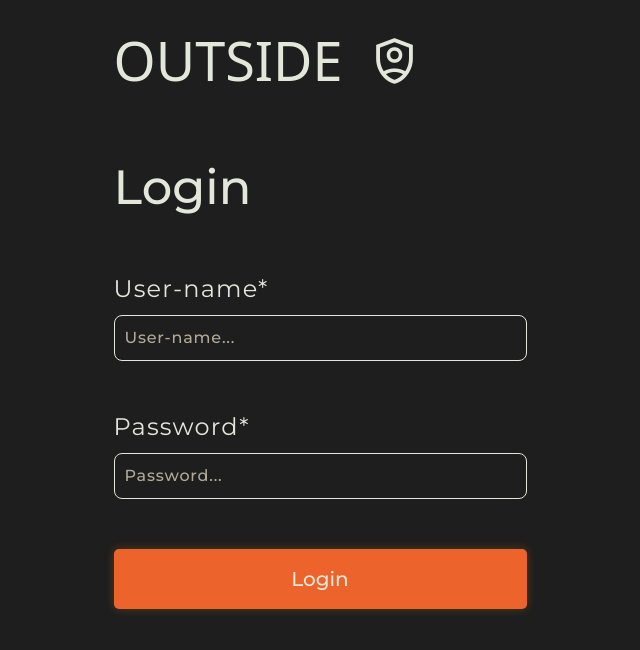
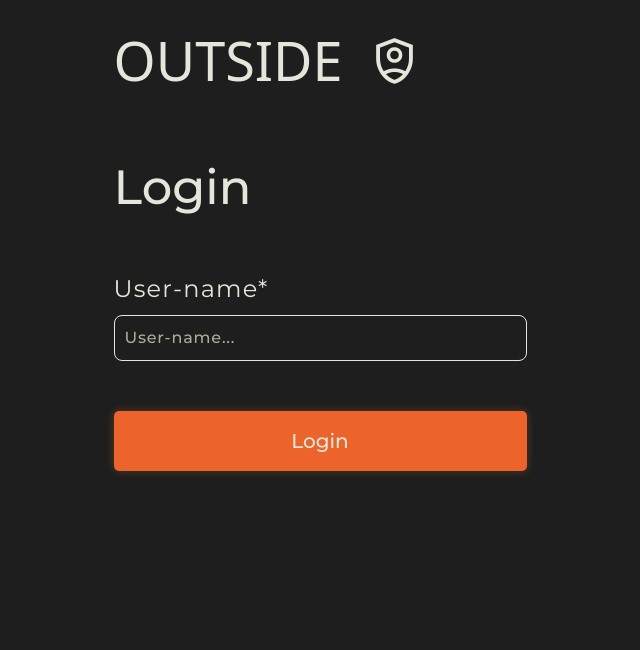
Before and after one commit to outsideOfficialy/adminPanel, a Next.js app: page / in a window 1280 px wide. Shown: the top 650 px of the page, without its empty margins (320-960 px from the left). Built offline with nearby package versions, Linux system fonts and the light colour scheme; a web font is replaced by a local one.

Commit message:
out 94 done

```diff
--- a/app/page.tsx
+++ b/app/page.tsx
@@ -1,17 +1,33 @@
-"use client"
+"use client";
 
+import { useState } from "react";
 import PageTemplate from "@/components/PageTemplate";
 import ButtonTemplate from "@/components/ButtonTemplate";
 import { InputTypeText } from "@/components/Inputs";
-import Link from "next/link";
+// import Link from "next/link";
 
 export default function Home() {
+  const [showPassword, setShowPassword] = useState(false);
+
+  const handleLoginClick = () => {
+    setShowPassword(true);
+  };
+
   return (
     <PageTemplate title="Login" className="max-w-[443px] pt-[50px]">
-      <InputTypeText label="User-name*" placeholder="User-name..." name="user-name"/>
-      <InputTypeText label="Password*" placeholder="Password..." name="password" />
+      <InputTypeText label="User-name*" placeholder="User-name..." name="user-name" />
 
-      <Link href={"/news"}><ButtonTemplate primary className="max-w-none">Login</ButtonTemplate></Link>
+      {showPassword && (
+        <InputTypeText label="Password*" placeholder="Password..." name="password" />
+      )}
+
+      <ButtonTemplate
+        primary
+        onClick={showPassword ? () => (window.location.href = "/news") : handleLoginClick}
+        className="max-w-none"
+      >
+        Login
+      </ButtonTemplate>
     </PageTemplate>
   );
 }
```
